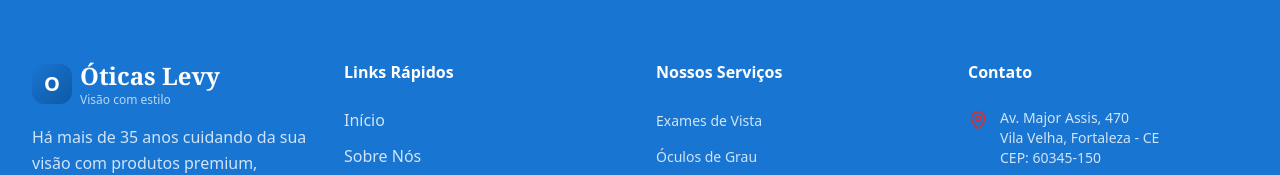
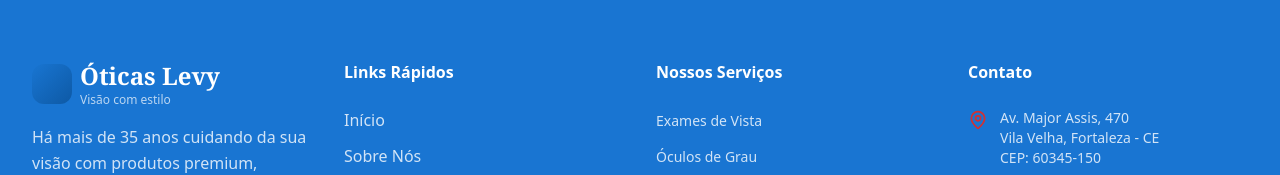
Before and after one commit to GabrielSales10/clarity-style-vision, a React (Vite) app: page / in a window 1280 px wide. Shown: the part 6681-6856 px from the top of the page. Built offline with nearby package versions, Linux system fonts and the light colour scheme; the HTML template or start-up script is replaced by a standard one.

Commit message:
Code edited in Lovable Code Editor

```diff
--- a/src/components/Footer.tsx
+++ b/src/components/Footer.tsx
@@ -40,7 +40,7 @@ const Footer = () => {
               <div>
                 <div className="flex items-center space-x-2 mb-4">
                   <div className="w-10 h-10 bg-gradient-hero rounded-lg flex items-center justify-center">
-                    <span className="text-white font-bold text-xl">O</span>
+                    {/* <span className="text-white font-bold text-xl">O</span> */}
                   </div>
                   <div>
                     <h3 className="font-serif-elegant text-2xl font-bold">Óticas Levy</h3>
```
